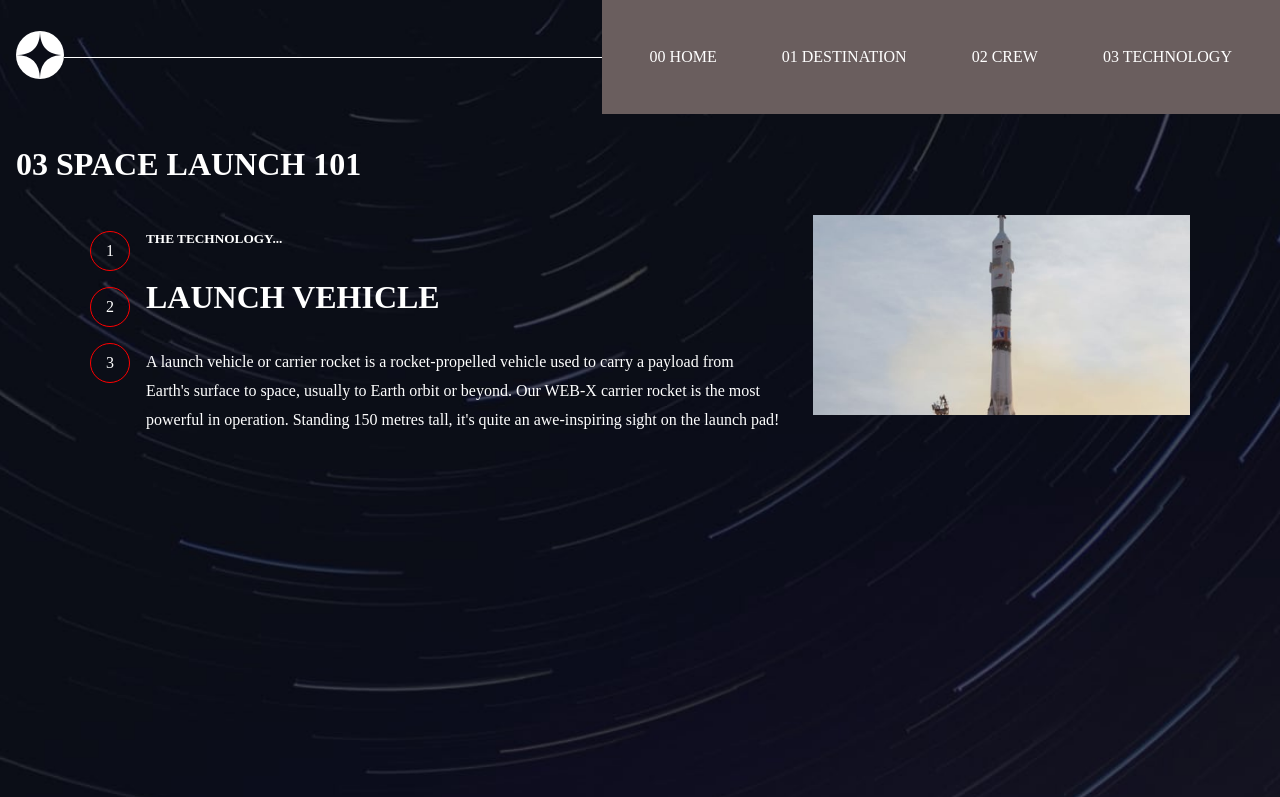
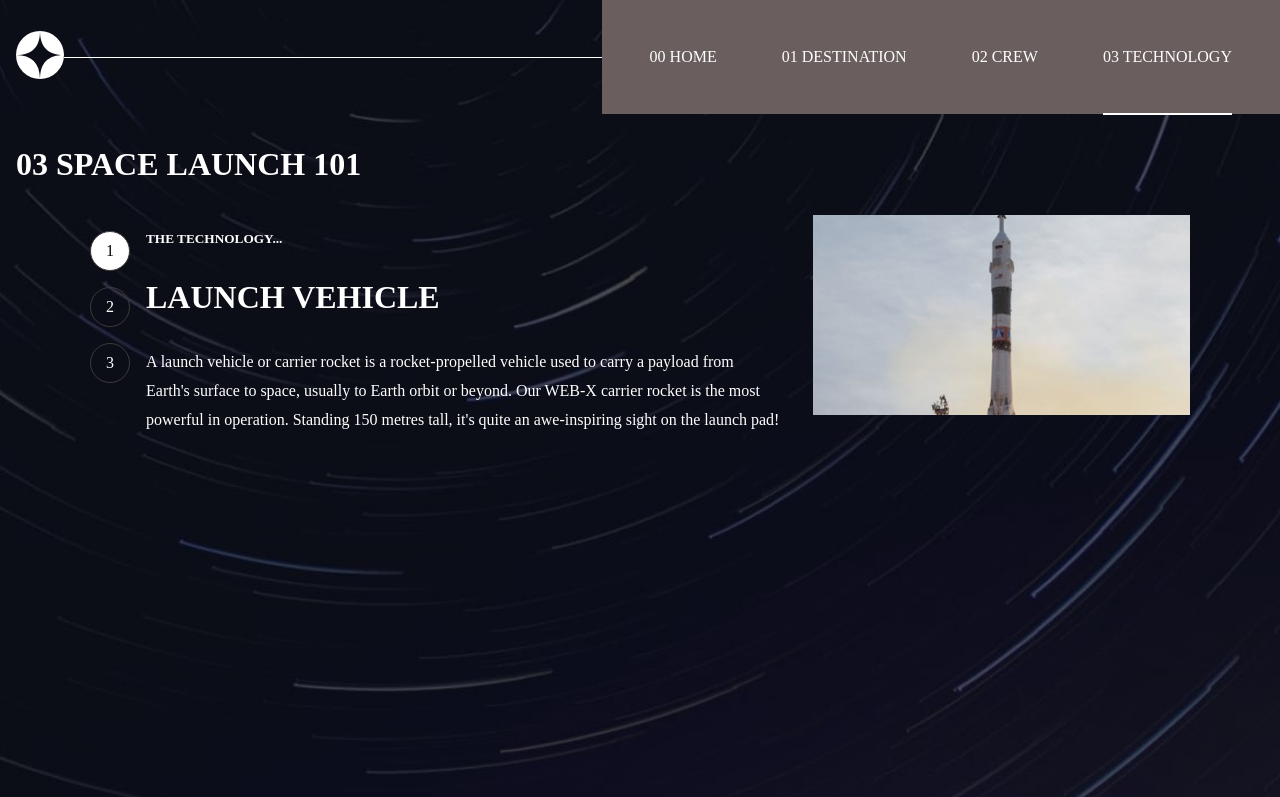
Before and after one commit to SanazBHMN/space-tourism, a React (Vite) app: page /technology/launch-vehicle in a window 1280 px wide. Shown: the top 797 px of the page. Built offline with nearby package versions, Linux system fonts and the light colour scheme; data requests are answered from the project's data file.

Commit message:
Style active links

```diff
--- a/src/components/InnerNavbar.jsx
+++ b/src/components/InnerNavbar.jsx
@@ -1,4 +1,4 @@
-import { Link } from "react-router-dom";
+import { NavLink } from "react-router-dom";
 
 // static imports
 import "./inner-navbar.scss";
@@ -9,13 +9,13 @@ function InnerNavbar({ innerLinks, componentName }) {
       <ul className={`innerNav nav--${componentName}`}>
         {innerLinks.map((link, index) => (
           <li key={index} className={`innerNav__item item--${componentName}`}>
-            <Link to={link.name.replace(/ +/g, "-").toLowerCase()}>
+            <NavLink to={link.name.replace(/ +/g, "-").toLowerCase()}>
               {componentName === "destination"
                 ? link.name.toUpperCase()
                 : componentName === "crew"
                 ? "●"
                 : index + 1}
-            </Link>
+            </NavLink>
           </li>
         ))}
       </ul>
--- a/src/components/Navbar.jsx
+++ b/src/components/Navbar.jsx
@@ -1,4 +1,4 @@
-import { Link } from "react-router-dom";
+import { Link, NavLink } from "react-router-dom";
 
 // static imports
 import hamburgerIcon from "../assets/icons/icon-hamburger.svg";
@@ -10,16 +10,16 @@ function Navbar() {
     <nav>
       <ul>
         <li>
-          <Link to="/">00 Home</Link>
+          <NavLink to="/">00 Home</NavLink>
         </li>
         <li>
-          <Link to="/destination">01 Destination</Link>
+          <NavLink to="/destination">01 Destination</NavLink>
         </li>
         <li>
-          <Link to="/crew">02 Crew</Link>
+          <NavLink to="/crew">02 Crew</NavLink>
         </li>
         <li>
-          <Link to="/technology">03 Technology</Link>
+          <NavLink to="/technology">03 Technology</NavLink>
         </li>
       </ul>
       <div className="logo">
--- a/src/components/navbar.scss
+++ b/src/components/navbar.scss
@@ -15,6 +15,10 @@ nav {
     background-color: rgb(106, 94, 94);
     text-transform: uppercase;
     gap: 1rem;
+    a.active {
+      border-bottom: 2px solid white;
+      padding-bottom: 3rem;
+    }
   }
   .navbar--line {
     display: none;
--- a/src/pages/crew/crew-page.scss
+++ b/src/pages/crew/crew-page.scss
@@ -1,5 +1,15 @@
 .crew-container {
   padding: 1rem 1rem 0 1rem;
+  .innerNav {
+    &__item {
+      a {
+        color: rgb(62, 58, 58);
+        &.active {
+          color: white;
+        }
+      }
+    }
+  }
   .content-container {
     display: grid;
     grid-gap: 3rem;
--- a/src/pages/destination/destination-page.scss
+++ b/src/pages/destination/destination-page.scss
@@ -1,4 +1,12 @@
 .destination-container {
+  .innerNav {
+    &__item {
+      a.active {
+        padding-bottom: 0.5rem;
+        border-bottom: 2px solid white;
+      }
+    }
+  }
   padding: 1rem;
   ul {
     display: flex;
--- a/src/pages/technology/technology-page.scss
+++ b/src/pages/technology/technology-page.scss
@@ -11,14 +11,21 @@
     gap: 1rem;
     margin: 1rem auto;
     &__item {
+      a {
         width: 40px;
         height: 40px;
-      border: 1px solid red;
+        border: 1px solid rgb(62, 58, 58);
         padding: 1rem;
         display: flex;
         justify-content: center;
         align-items: center;
         border-radius: 50%;
+        background-color: transparent;
+      }
+      .active {
+        background-color: white;
+        color: black;
+      }
     }
   }
   .content-container {
```
Lines whose indentation alone changed are shown as unchanged.
